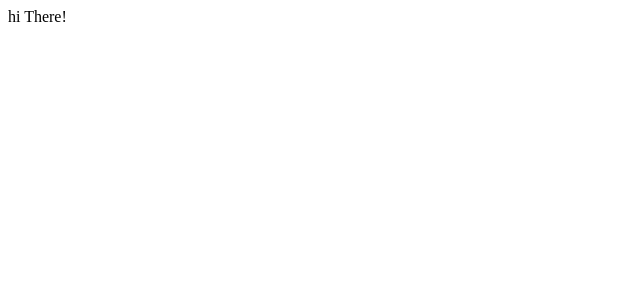
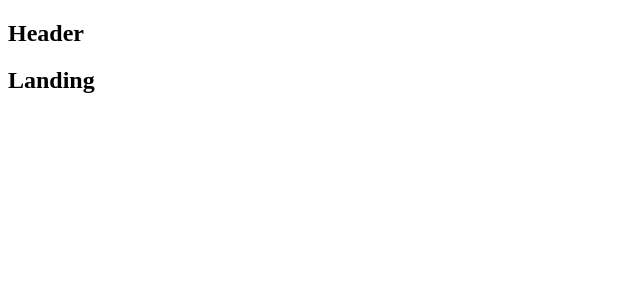
Before and after one commit to itzVort3x1/node-react, a React (Create React App) app in the folder client/: page / in a window 1280 px wide. Shown: the top 300 px of the page, without its empty margins (0-640 px from the left). Built offline with nearby package versions, Linux system fonts and the light colour scheme.

Commit message:
added react router

```diff
--- a/client/src/components/App.js
+++ b/client/src/components/App.js
@@ -1,9 +1,22 @@
 import React from 'react';
+import { Route, BrowserRouter } from 'react-router-dom';
+
+const Header = () => <h2>Header</h2>
+const Dashboard = () => <h2>Dashboard</h2>
+const Survey = () => <h2>Survey</h2>
+const Landing = () => <h2>Landing</h2>
 
 const App = () => {
     return(
         <div>
-            hi There!
+            <BrowserRouter>
+                <div>
+                    <Header/>
+                    <Route path='/' exact component={Landing}/>
+                    <Route path='/dashboard' exact component={Dashboard}/>
+                    <Route path='/Survey' exact component={Survey}/>
+                </div>
+            </BrowserRouter>
         </div>
     )
 };
--- a/client/src/index.js
+++ b/client/src/index.js
@@ -4,8 +4,9 @@
 import { createStore, applyMiddleware } from 'redux';
 
 import App from './components/App';
+import reducers from './reducers';
 
-const store  = createStore(() => [], {}, applyMiddleware());
+const store  = createStore(reducers, {}, applyMiddleware());
 
 ReactDOM.render(
     <Provider store={store}>
--- a/client/src/reducers/index.js
+++ b/client/src/reducers/index.js
@@ -0,0 +1,7 @@
+import { combineReducers } from 'redux';
+
+import authReducer from './authReducer';
+
+export default combineReducers({
+    auth: authReducer,
+});
```
